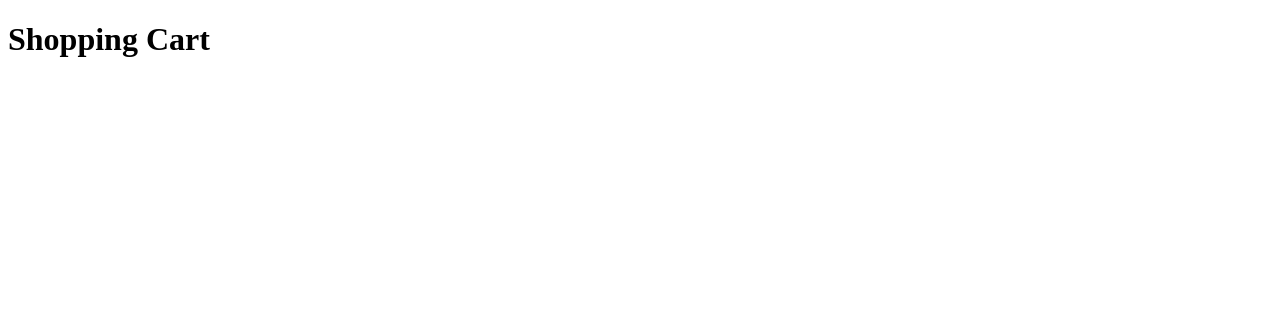
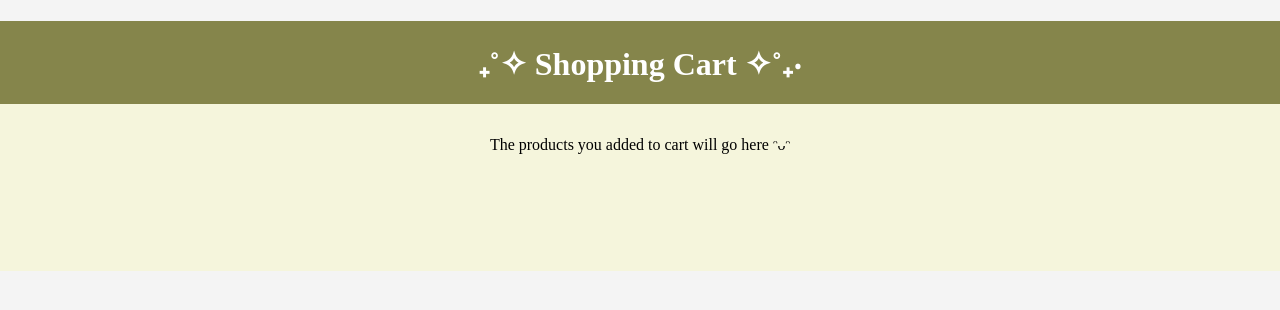
Before and after one commit to ramosdanie03/ramosdani, a plain HTML site: page Grasya Website/cart.html in a window 1280 px wide. Drawn offline with Linux system fonts and the light colour scheme.

Commit message:
Update cart.html

```diff
--- a/Grasya Website/cart.html
+++ b/Grasya Website/cart.html
@@ -4,10 +4,12 @@
     <meta charset="UTF-8">
     <meta name="viewport" content="width=device-width, initial-scale=1.0">
     <title>Cart</title>
+    <link rel="stylesheet" href="style.css">
 </head>
 <body>
     <div class="cart">
-        <h1>Shopping Cart</h1>
+        <h1>₊˚✧ Shopping Cart ✧˚₊‧</h1>
+        <p> The products you added to cart will go here ᵔᴗᵔ </p>
     </div>
 </body>
 </html>
```
